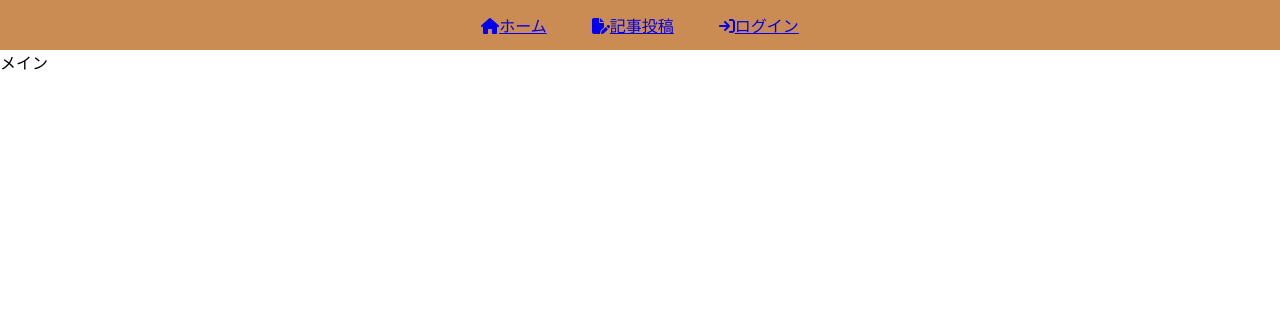
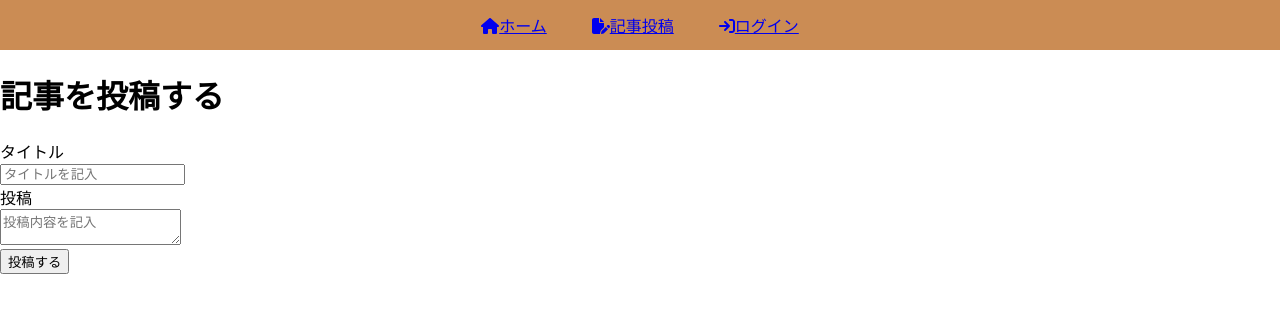
Before and after one commit to m-fujii0202/React-Blog, a React (Create React App) app: page /createpost in a window 1280 px wide. Shown: the top 312 px of the page. Built offline with nearby package versions, Linux system fonts and the light colour scheme.

Commit message:
投稿ページを作成 CreatePost.tsxの中にHTMLをあて、投稿ページの大枠を作成した

```diff
--- a/src/components/CreatePost.tsx
+++ b/src/components/CreatePost.tsx
@@ -1,6 +1,22 @@
 
 const CreatePost:any = () => {
-    return <div>メイン</div>;
+    return (
+    <div className="createPostPage">
+        <div className="postContainer">
+            <h1>記事を投稿する</h1>
+            <div className="inputPost">
+                <div>タイトル</div>
+                <input type="text" placeholder="タイトルを記入" />
+            </div>
+            <div className="inputPost">
+                <div>投稿</div>
+                <textarea placeholder="投稿内容を記入"></textarea>
+            </div>
+            <button className="postButton">投稿する</button>
+
+        </div>
+    </div>
+    )
 };
 
 export default CreatePost;
```
